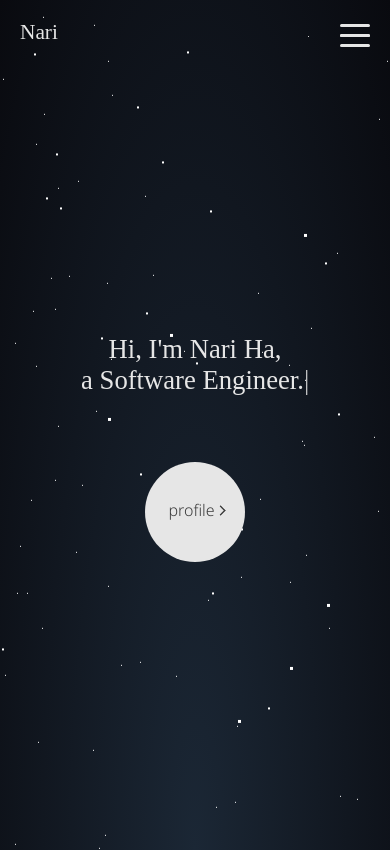
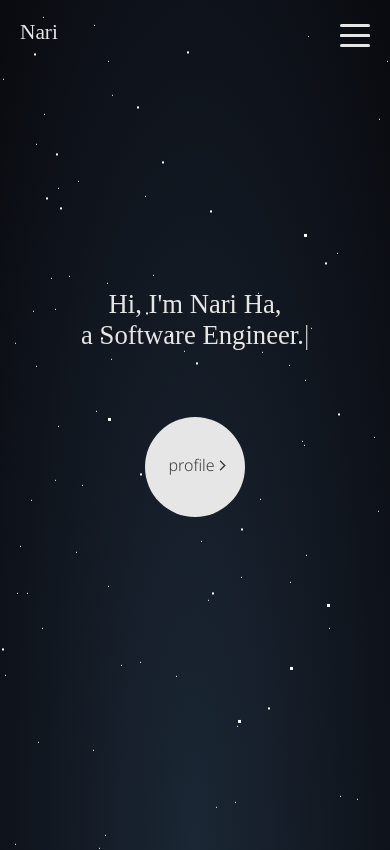
Before and after one commit to nari-ha/portfolio, a React (Vite) app: page / in a window 390 px wide. Built offline with nearby package versions, Linux system fonts and the light colour scheme; a web font is replaced by a local one.

Commit message:
mobile bottom padding

```diff
--- a/src/App.css
+++ b/src/App.css
@@ -674,7 +674,7 @@ body {
   .page {
     display: block;
     overflow: scroll;
-    padding-bottom: 30px;
+    padding-bottom: 120px;
     padding-left: 20px;
     padding-right: 20px;
     -webkit-overflow-scrolling: touch;
```
